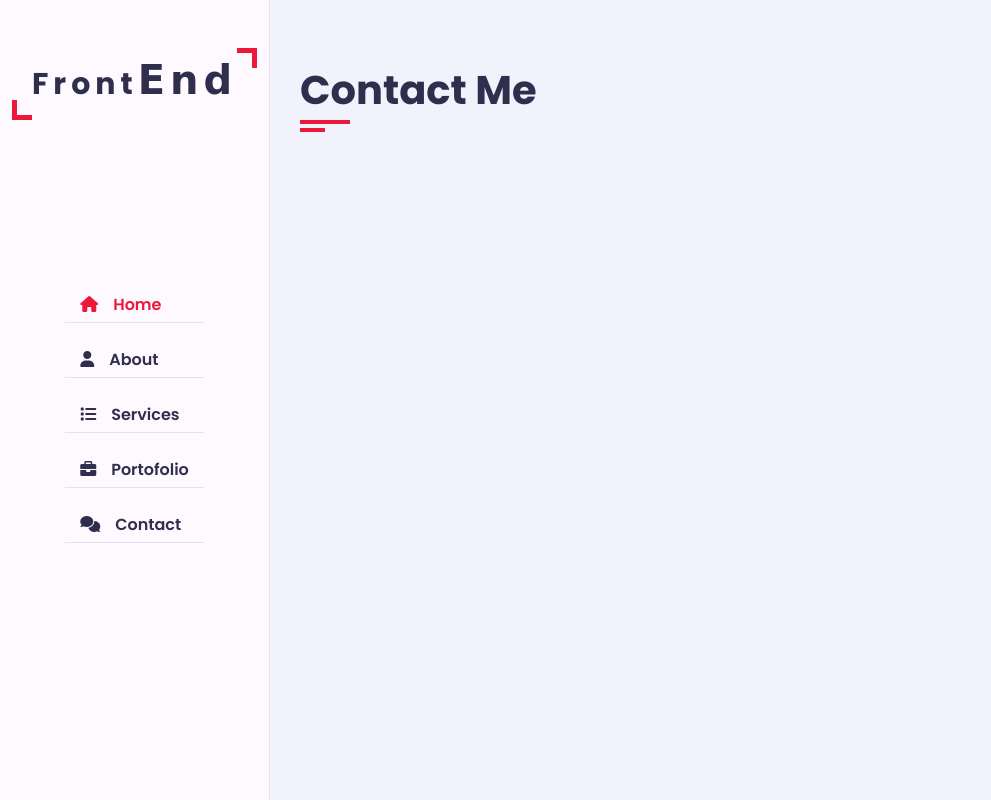
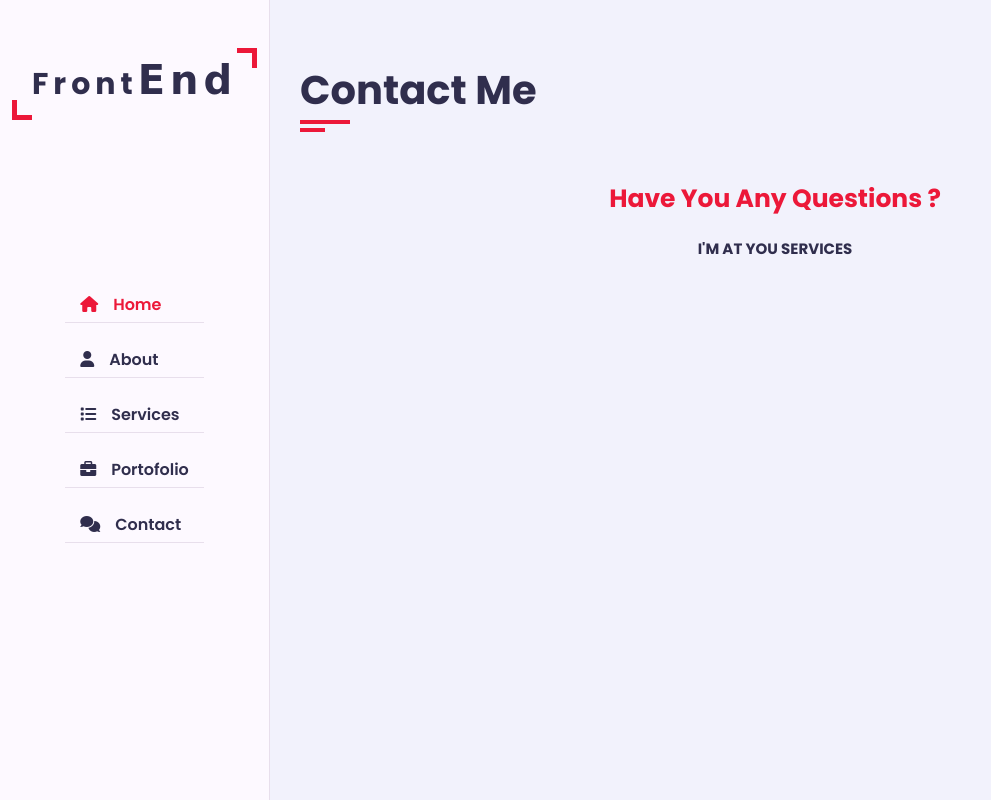
Before and after one commit to cosmin05072018/My-personal-portfolio, a PHP site: page / in a window 1280 px wide. Shown: the whole page, without its empty margins (0-991 px from the left). Run offline with PHP 8.4, Linux system fonts and the light colour scheme; some web fonts are replaced.

Commit message:
ADD INFO

```diff
--- a/index.html
+++ b/index.html
@@ -423,6 +423,13 @@
                 <h2>Contact Me</h2>
               </div>
             </div>
+            <h3 class="contact-title">Have You Any Questions ?</h3>
+            <h4 class="contact-sub-title">I'M AT YOU SERVICES</h4>
+            <div class="row">
+              <!--CONTACT INFO ITEM START-->
+
+              <!--CONTACT INFO ITEM END-->
+            </div>
           </div>
         </section>
         <!--CONTACT SECTION END-->
--- a/style.css
+++ b/style.css
@@ -633,3 +633,20 @@ h3.my-profession{
     width: 100%;
     display: block;
 }
+
+/* CONTACT */
+
+.contact-title{
+    color: var(--skin-color);
+    text-align: center;
+    font-size: 25px;
+    margin-bottom: 20px;
+}
+
+.contact-sub-title{
+    color: var(--text-black-900);
+    text-align: center;
+    font-size: 15px;
+    margin-bottom: 0px;
+
+}
```
